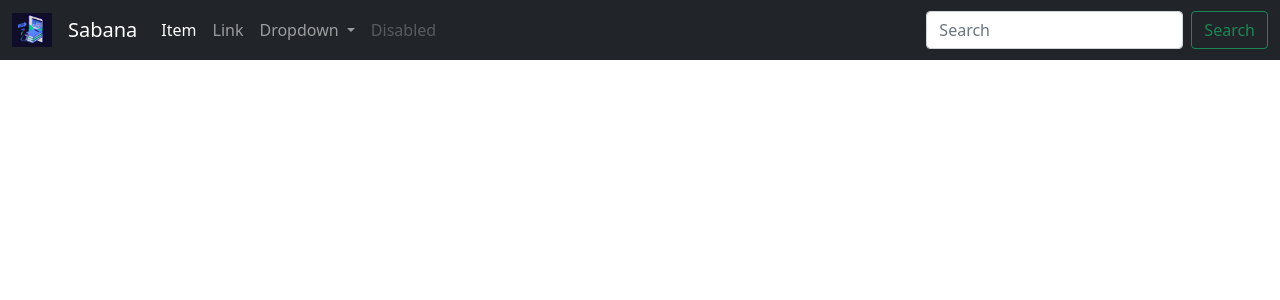
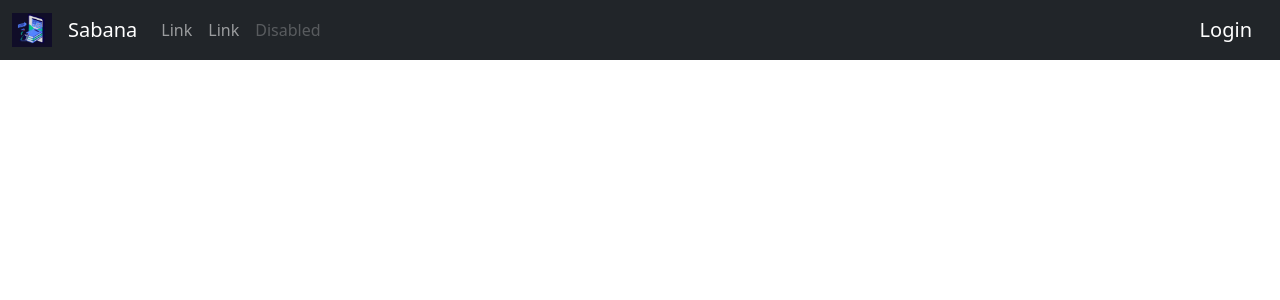
Before and after one commit to RR20102/DSI2024-SABANAPROYECT, a Django app: template templates/base.html in a window 1280 px wide. Shown: the top 300 px of the page. Run offline with Django 3.2, Linux system fonts and the light colour scheme; the template is opened without the code that fills it, so the values that code supplies are empty; some libraries are stand-ins or nearby versions.

Commit message:
Login Basico
Se agrego la logica de Inicio de sesion basica

```diff
--- a/Proyecto2024/settings.py
+++ b/Proyecto2024/settings.py
@@ -40,6 +40,7 @@ INSTALLED_APPS = [
     'django.contrib.sessions',
     'django.contrib.messages',
     'django.contrib.staticfiles',
+    'widget_tweaks',
 ]
 
 MIDDLEWARE = [
@@ -143,3 +144,6 @@ STATICFILES_DIRS = [
 # https://docs.djangoproject.com/en/3.2/ref/settings/#default-auto-field
 
 DEFAULT_AUTO_FIELD = 'django.db.models.BigAutoField'
+
+LOGIN_REDIRECT_URL = 'home'
+LOGOUT_REDIRECT_URL = 'login'
--- a/Proyecto2024/urls.py
+++ b/Proyecto2024/urls.py
@@ -21,5 +21,7 @@ from django.urls import include
 urlpatterns = [
     path('admin/', admin.site.urls),
     #Añadido#
-    path('', include('accounts.urls')),
+    #path('accounts/', include('django.contrib.auth.urls')),
+    path('accounts/', include('accounts.urls')),
+
 ]
--- a/accounts/urls.py
+++ b/accounts/urls.py
@@ -3,4 +3,6 @@ from . import views
 
 urlpatterns = [
     path('login/', views.login_view, name='login'),
+    path('', views.home, name='home'),
+    path('logout/',views.exit,name='exit'),
 ]
--- a/templates/base.html
+++ b/templates/base.html
@@ -21,30 +21,34 @@
           <div class="collapse navbar-collapse" id="navbarSupportedContent">
             <ul class="navbar-nav me-auto mb-2 mb-lg-0">
               <li class="nav-item">
-                <a class="nav-link active" aria-current="page" href="#">Item</a>
+                <a class="nav-link" href="#">Link</a>
               </li>
               <li class="nav-item">
                 <a class="nav-link" href="#">Link</a>
-              </li>
-              <li class="nav-item dropdown">
-                <a class="nav-link dropdown-toggle" href="#" id="navbarDropdown" role="button" data-bs-toggle="dropdown" aria-expanded="false">
-                  Dropdown
-                </a>
-                <ul class="dropdown-menu" aria-labelledby="navbarDropdown">
-                  <li><a class="dropdown-item" href="#">Action</a></li>
-                  <li><a class="dropdown-item" href="#">Another action</a></li>
-                  <li><hr class="dropdown-divider"></li>
-                  <li><a class="dropdown-item" href="#">Something else here</a></li>
-                </ul>
               </li>
               <li class="nav-item">
                 <a class="nav-link disabled" href="#" tabindex="-1" aria-disabled="true">Disabled</a>
               </li>
             </ul>
-            <form class="d-flex">
-              <input class="form-control me-2" type="search" placeholder="Search" aria-label="Search">
-              <button class="btn btn-outline-success" type="submit">Search</button>
-            </form>
+            {% if user.is_authenticated %}
+              <ul class="navbar-nav">
+                <li class="nav-item dropdown bg-dark">
+                  <a class="nav-link dropdown-toggle" href="#" id="navbarDropdownMenuLink" role="button" data-bs-toggle="dropdown" aria-expanded="false">
+                    <span class="me-auto text-truncate" style="margin-left: 90px;">{{ user.username }}</span>
+                  </a>
+                  <ul class="dropdown-menu" aria-labelledby="navbarDropdownMenuLink">
+                    <li><a class="dropdown-item" href="#">Perfil</a></li>
+                    <li><a class="dropdown-item" href="{% url 'exit' %}">Salir</a></li>
+                  </ul>
+                </li>
+              </ul>
+            {% else %}
+             <ul class="navbar-nav">
+              <li class="navbar-brand">
+                Login
+              </li>
+             </ul>
+             {% endif %}
           </div>
         </div>
       </nav>
```
Also changed, not shown: accounts/forms.py (added, +20 -0 lines), accounts/models.py (+17 -0 lines), accounts/templates/registration/login.html (renamed from accounts/templates/accounts/login.html, +6 -4 lines), accounts/views.py (+19 -4 lines), templates/home.html (added, +8 -0 lines).
